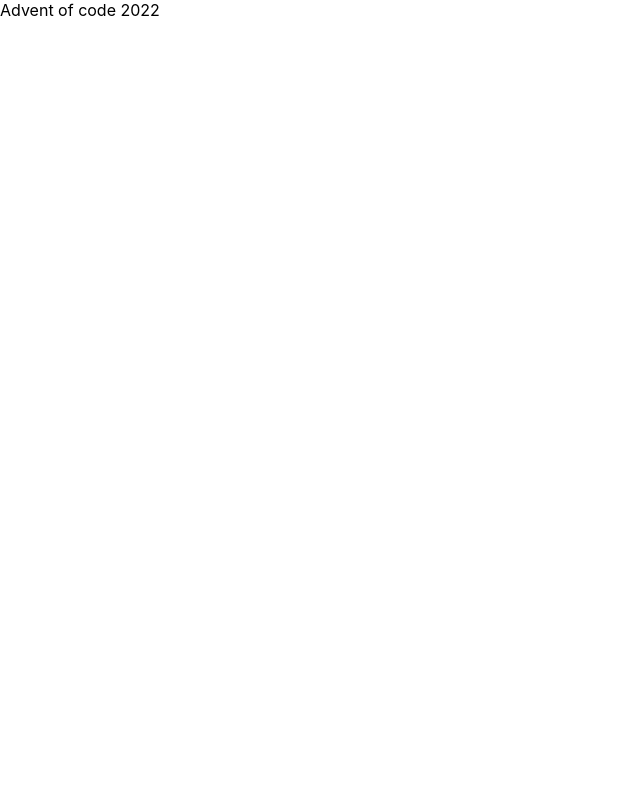
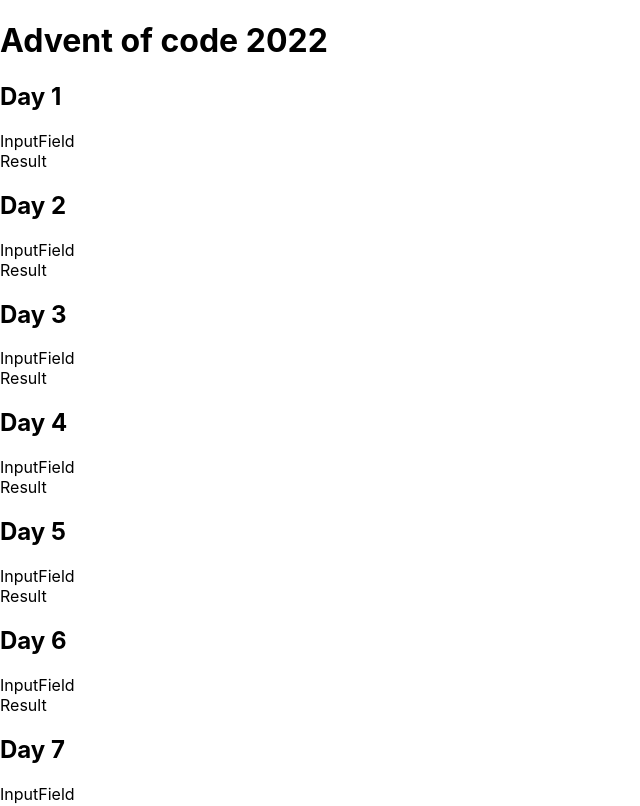
Before and after one commit to vbldra/advent-of-code, a React (Create React App) app: page / in a window 1280 px wide. Shown: the top 806 px of the page, without its empty margins (0-640 px from the left). Built offline with nearby package versions, Linux system fonts and the light colour scheme.

Commit message:
add basic structure

```diff
--- a/src/App.js
+++ /dev/null
@@ -1,11 +0,0 @@
-import './App.css';
-
-function App() {
-  return (
-    <div className="App">
-      Advent of code 2022
-    </div>
-  );
-}
-
-export default App;
--- /dev/null
+++ b/src/components/App.js
@@ -0,0 +1,19 @@
+import './App.css';
+import PuzzleContainer from './PuzzleContainer'
+import puzzleContext from '../puzzle-context';
+
+function App() {
+  let DAYS_ARRAY = [...Array(24).keys()];
+  console.log(puzzleContext)
+  return (
+    <div className="App">
+      <h1>Advent of code 2022</h1>
+
+      {DAYS_ARRAY.map((num) => {
+        return <PuzzleContainer day={num + 1} key={num}/>
+      })}
+    </div>
+  );
+}
+
+export default App;
--- /dev/null
+++ b/src/components/InputField.jsx
@@ -0,0 +1,10 @@
+
+function InputField() {
+  return (
+    <div className="InputField">
+      InputField
+    </div>
+  );
+}
+
+export default InputField;
--- /dev/null
+++ b/src/components/PuzzleContainer.jsx
@@ -0,0 +1,14 @@
+import InputField from './InputField'
+import Result from './Result'
+
+function PuzzleContainer(props) {
+  return (
+    <div className="PuzzleContainer">
+      <h2>Day {props.day}</h2>
+      <InputField />
+      <Result />
+    </div>
+  );
+}
+
+export default PuzzleContainer;
--- /dev/null
+++ b/src/components/Result.jsx
@@ -0,0 +1,10 @@
+
+function Result() {
+  return (
+    <div className="Result">
+      Result
+    </div>
+  );
+}
+
+export default Result;
--- a/src/index.js
+++ b/src/index.js
@@ -1,7 +1,7 @@
 import React from 'react';
 import ReactDOM from 'react-dom/client';
 import './index.css';
-import App from './App';
+import App from './components/App';
 import reportWebVitals from './reportWebVitals';
 
 const root = ReactDOM.createRoot(document.getElementById('root'));
```
Also changed, not shown: src/components/App.css (added), 1 other file (tests, documents, lock files or other folders).
